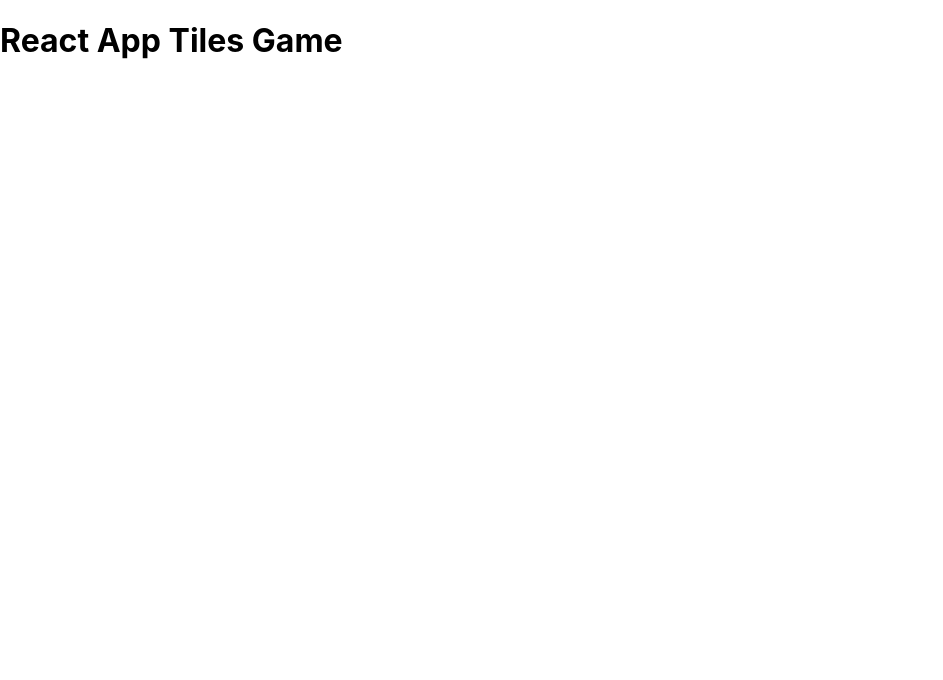
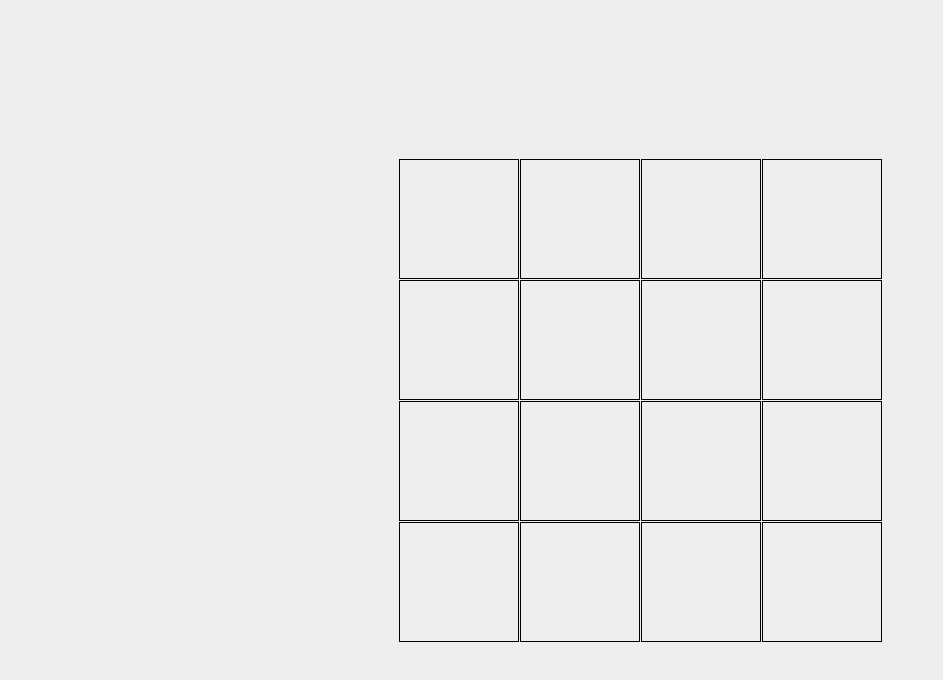
Before and after one commit to leonbohdan/react-app-tiles-game, a React (Create React App) app: page / in a window 1280 px wide. Shown: the top 680 px of the page, without its empty margins (0-943 px from the left). Built offline with nearby package versions, Linux system fonts and the light colour scheme.

Commit message:
field component with tiles was added

```diff
--- a/src/App.jsx
+++ b/src/App.jsx
@@ -1,9 +1,10 @@
 import './App.scss';
+import { Field } from './components/Field/Field';
 
 function App() {
   return (
     <div className="App">
-      <h1>React App Tiles Game</h1>
+      <Field />
     </div>
   );
 }
--- a/src/App.scss
+++ b/src/App.scss
@@ -0,0 +1,9 @@
+@import "./styles/vars";
+
+.App {
+  background-color: $bgc-gray;
+  display: flex;
+  justify-content: center;
+  align-items: center;
+  height: 100vh;
+}
--- /dev/null
+++ b/src/components/Field/Field.jsx
@@ -0,0 +1,24 @@
+import './Field.scss';
+
+export const Field = () => {
+  return (
+    <div className="field">
+      <div className="field__tile"></div>
+      <div className="field__tile"></div>
+      <div className="field__tile"></div>
+      <div className="field__tile"></div>
+      <div className="field__tile"></div>
+      <div className="field__tile"></div>
+      <div className="field__tile"></div>
+      <div className="field__tile"></div>
+      <div className="field__tile"></div>
+      <div className="field__tile"></div>
+      <div className="field__tile"></div>
+      <div className="field__tile"></div>
+      <div className="field__tile"></div>
+      <div className="field__tile"></div>
+      <div className="field__tile"></div>
+      <div className="field__tile"></div>
+    </div>
+  );
+};
--- /dev/null
+++ b/src/components/Field/Field.scss
@@ -0,0 +1,24 @@
+@import "../../styles/vars";
+
+.field {
+  display: grid;
+  grid-template-columns: repeat(4, 1fr);
+  grid-template-rows: repeat(4, 1fr);
+  grid-gap: 1px;
+
+  &__tile {
+    box-sizing: border-box;
+    height: 120px;
+    width: 120px;
+    border: 1px solid black;
+
+    &:hover {
+      cursor: pointer;
+      border: 2px solid $border-color;
+    }
+  }
+}
+
+.is-white {
+  opacity: 0;
+}
--- /dev/null
+++ b/src/styles/_vars.scss
@@ -0,0 +1,4 @@
+$bgc-gray: #eee;
+$border-color: grey;
+$completed-color: white;
+$favorites-bgc-color: lightgrey;
```
Also changed, not shown: src/styles/_mixins.scss (added).
